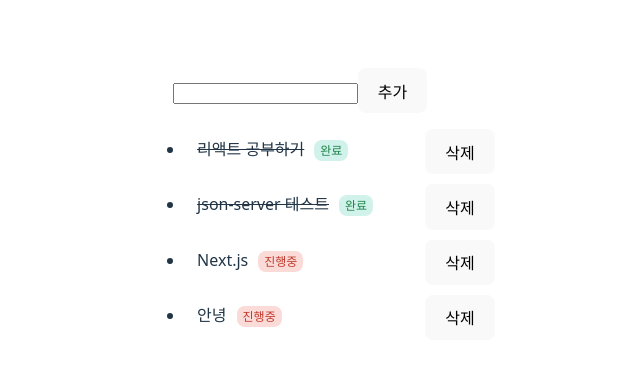
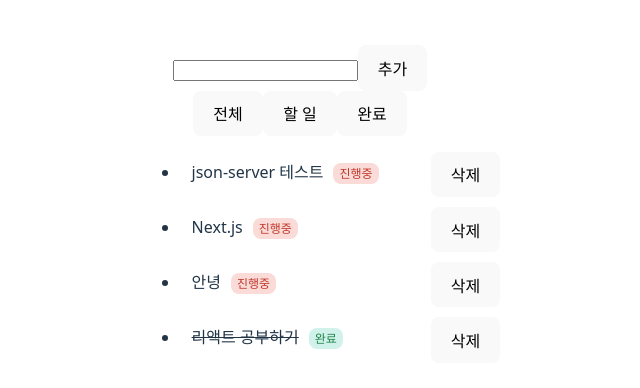
Before and after one commit to maruru301/goorm-missions, a React app in the folder tanstack-query/: page / in a window 1280 px wide. Shown: the part 188-576 px from the top of the page, without its empty margins (340-980 px from the left). Built offline with nearby package versions, Linux system fonts and the light colour scheme; data requests are answered from the project's data file; the HTML template or start-up script is replaced by a standard one.

Commit message:
feat: select로 전체 / 할 일 / 완료 탭 필터링 구현

```diff
--- a/tanstack-query/db.json
+++ b/tanstack-query/db.json
@@ -8,7 +8,7 @@
     {
       "id": "2",
       "title": "json-server 테스트",
-      "completed": true
+      "completed": false
     },
     {
       "id": "3",
--- a/tanstack-query/src/mission/Todos.jsx
+++ b/tanstack-query/src/mission/Todos.jsx
@@ -8,8 +8,10 @@ import { useState } from 'react';
 const BASE_URL = 'http://localhost:4000/todos';
 
 const Todos = () => {
+    const queryClient = useQueryClient();
+
     const [todo, setTodo] = useState('');
-    const queryClient = useQueryClient();
+    const [activeTab, setActiveTab] = useState('all');
 
     const fetchTodos = async () => {
         const res = await axios.get(BASE_URL);
@@ -17,12 +19,18 @@ const Todos = () => {
     };
 
     const {
-        data: todos,
+        data: todosData,
         isPending,
         isError,
     } = useQuery({
         queryKey: ['todos'],
         queryFn: fetchTodos,
+        select: (todos) => {
+            const completed = todos.filter((todo) => todo.completed);
+            const pending = todos.filter((todo) => !todo.completed);
+
+            return { all: [...pending, ...completed], completed, pending };
+        },
     });
 
     const addTodo = async (newTodo) => {
@@ -67,6 +75,12 @@ const Todos = () => {
     if (isPending) return <div>로딩중...</div>;
     if (isError) return <div>데이터를 불러오는 중 오류가 발생했습니다.</div>;
 
+    const todosMap = {
+        all: todosData.all,
+        pending: todosData.pending,
+        completed: todosData.completed,
+    };
+
     return (
         <div>
             <form
@@ -79,8 +93,14 @@ const Todos = () => {
                 <button>추가</button>
             </form>
 
+            <div className="tab">
+                <button onClick={() => setActiveTab('all')}>전체</button>
+                <button onClick={() => setActiveTab('pending')}>할 일</button>
+                <button onClick={() => setActiveTab('completed')}>완료</button>
+            </div>
+
             <ul className="todo-list-container">
-                {todos.map((todo) => (
+                {todosMap[activeTab].map((todo) => (
                     <div key={todo.id} className="todo-list">
                         <li onClick={() => toggleMutate(todo)} className="todo-item">
                             <span className={`todo-title ${todo.completed ? 'completed' : 'in-progress'}`}>
```
